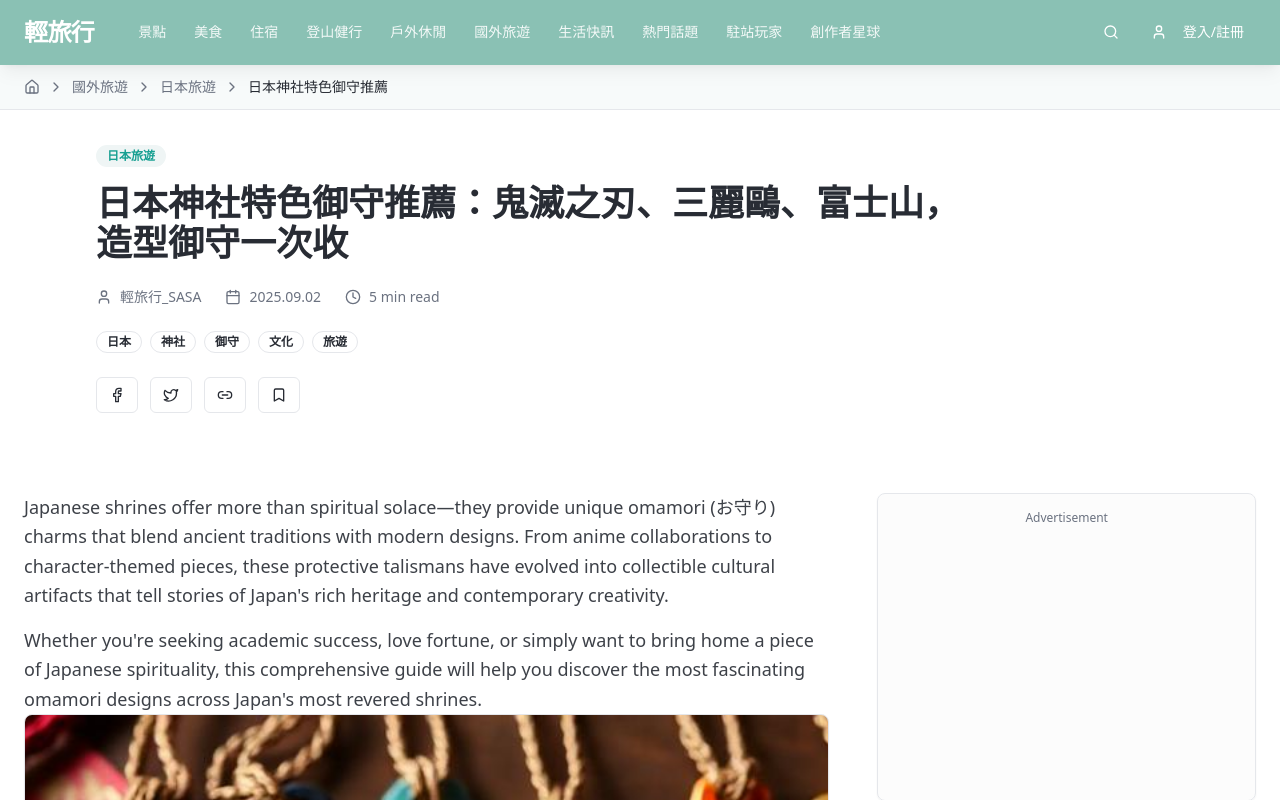
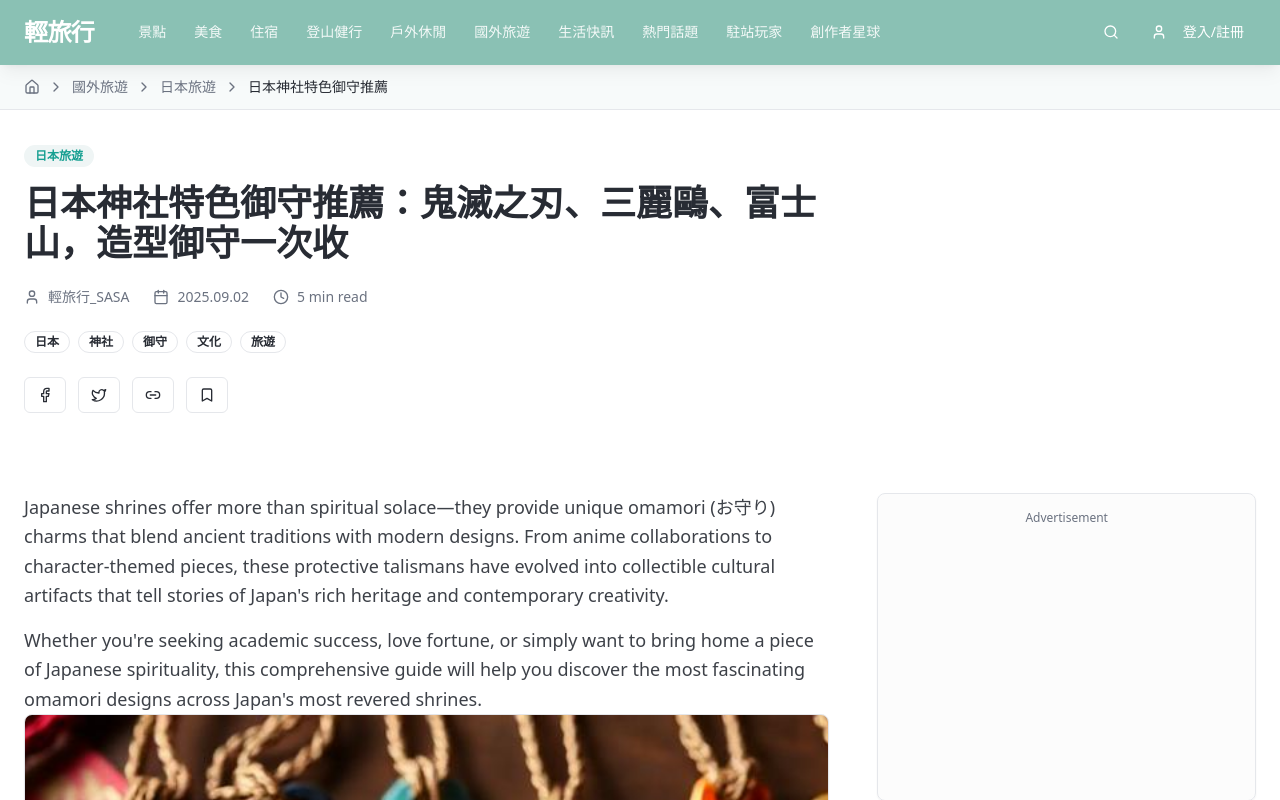
Before and after one commit to miiinachiu/article-page, a React (Vite) app: page / in a window 1280 px wide. Shown: the top 800 px of the page. Built offline with nearby package versions, Linux system fonts and the light colour scheme.

Commit message:
Adjust layout for title and sidebar

```diff
--- a/src/components/article-hero.tsx
+++ b/src/components/article-hero.tsx
@@ -21,8 +21,10 @@ const ArticleHero = ({
   tags = []
 }: ArticleHeroProps) => {
   return (
-    <div className="container mx-auto px-6 lg:px-12 xl:px-24 py-8">
-      <div className="max-w-4xl">
+    <div className="container mx-auto px-6 py-8">
+      <div className="grid grid-cols-1 lg:grid-cols-3 gap-12">
+        {/* Main Content */}
+        <div className="lg:col-span-2">
           <Badge variant="secondary" className="mb-4">
             {category}
           </Badge>
@@ -61,6 +63,13 @@ const ArticleHero = ({
           {/* Social Share */}
           <SocialShare title={title} className="gap-3" />
         </div>
+
+        {/* Sidebar */}
+        <div className="lg:col-span-1">
+          {/* Placeholder for sidebar content to maintain height */}
+          <div className="h-full"></div>
+        </div>
+      </div>
     </div>
   );
 };
```
Lines whose indentation alone changed are shown as unchanged.
